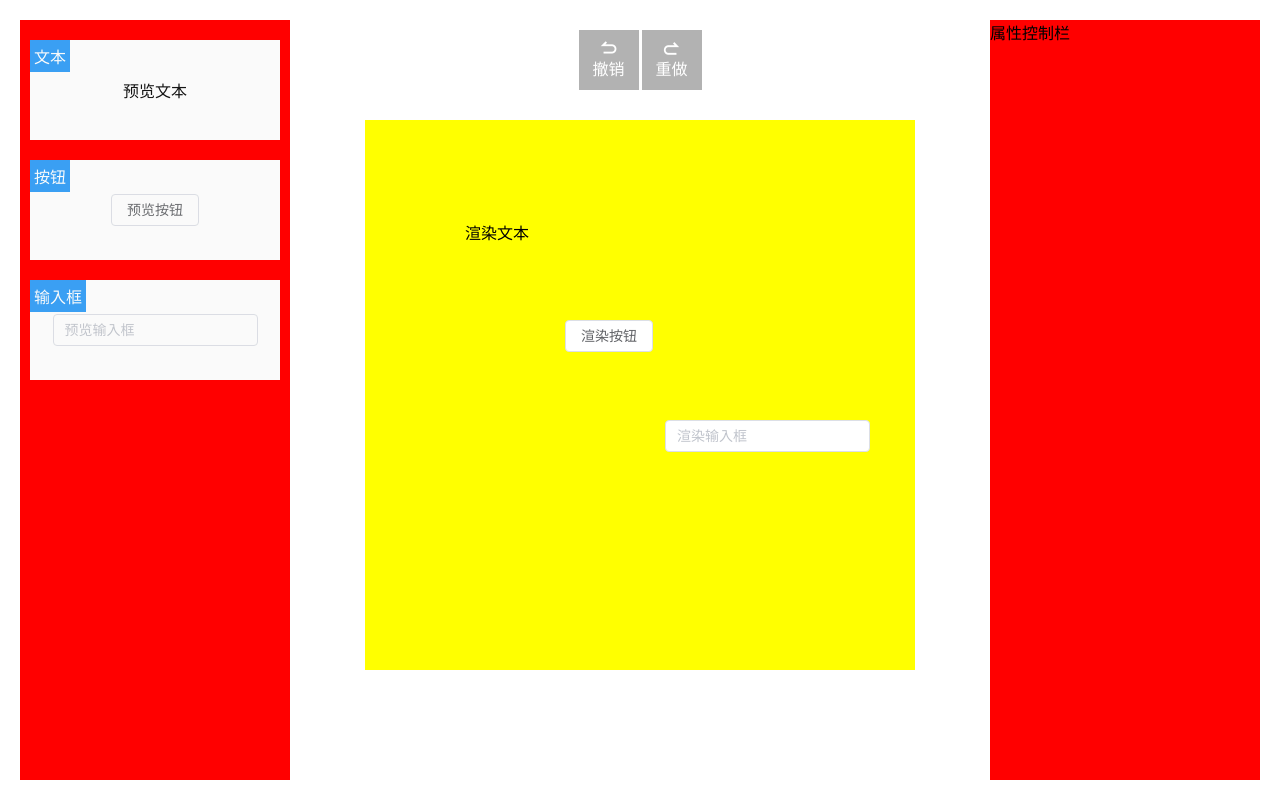
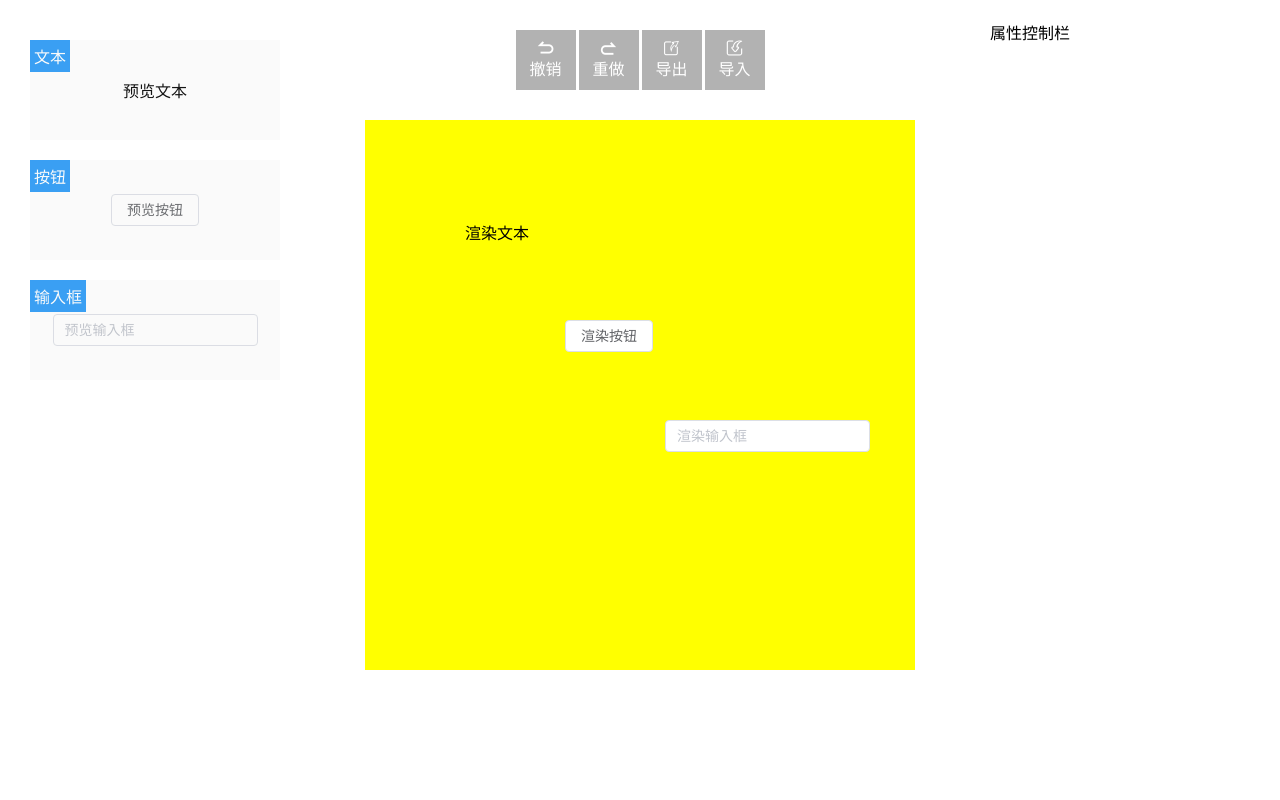
Before and after one commit to CodeDesign99/vue-json-shema, a Vue app: page / in a window 1280 px wide. Built offline with nearby package versions, Linux system fonts and the light colour scheme; the HTML template or start-up script is replaced by a standard one.

Commit message:
实现导入导出json功能

```diff
--- /dev/null
+++ b/src/components/Dialog.jsx
@@ -0,0 +1,62 @@
+import { ElDialog, ElInput, ElButton } from "element-plus";
+import { createVNode, defineComponent, reactive, ref, render } from "vue";
+
+const DialogComponent = defineComponent({
+    props: {
+        option: {
+            type: Object
+        }
+    },
+    setup(props, ctx) {
+        const isShow = ref(false)
+        const state = reactive({
+            option: props.option
+        })
+
+        ctx.expose({
+            showDialog(option) {
+                state.option = option
+                isShow.value = true
+            }
+        })
+
+        const onCancel = () => {
+            isShow.value = false
+        }
+
+        const onConfirm = () => {
+            isShow.value = false
+            state.option.onConfirm && state.option.onConfirm(state.option.content)
+        }
+
+        return () => <ElDialog v-model={isShow.value} title={state.option.title}>
+            {
+                {
+                    default: () => <ElInput
+                        type='textarea'
+                        v-model={state.option.content}
+                        row={10}
+                    ></ElInput>,
+                    footer: () => state.option.footer && <div>
+                        <ElButton onClick={onCancel}>取消</ElButton>
+                        <ElButton type='primary' onClick={onConfirm}>确定</ElButton>
+                    </div>
+                }
+            }
+        </ElDialog>
+    }
+})
+
+let vnode
+
+export function $dialog(option) {
+    if (!vnode) {
+        let el = document.createElement('div')
+        vnode = createVNode(DialogComponent, { option })
+        render(vnode, el)
+        document.body.appendChild(el)
+    }
+
+    const { showDialog } = vnode.component.exposed
+    showDialog(option)
+}
--- a/src/package/editor.jsx
+++ b/src/package/editor.jsx
@@ -6,6 +6,7 @@ import { useMenuDragger } from "./useMenuDragger";
 import useFocus from "./useFocus";
 import useBlockDragger from "./useBlockDragger";
 import useCommand from "./useCommand";
+import { $dialog } from "../components/Dialog";
 
 export default defineComponent({
     props: {
@@ -44,11 +45,32 @@ export default defineComponent({
         const buttons = [
             { label: '撤销', icon: 'icon-back', handler: () => commands.undo() },
             { label: '重做', icon: 'icon-forward', handler: () => commands.redo() },
+            {
+                label: '导出', icon: 'icon-export', handler: () => {
+                    $dialog({
+                        title: '导出json',
+                        content: JSON.stringify(data.value),
+                        footer: false
+                    })
+                }
+            },
+            {
+                label: '导入', icon: 'icon-import', handler: () => {
+                    $dialog({
+                        title: '导入json',
+                        content: '',
+                        footer: true,
+                        onConfirm(json) {
+                            commands.updateContainer(JSON.parse(json))
+                        }
+                    })
+                }
+            }
         ]
 
         return () => <div class="editor">
             <div class="editor-left">
-                { /* 根据注册列表 渲染对应的内容 可以实现H5的拖拽*/ }
+                { /* 根据注册列表 渲染对应的内容 可以实现H5的拖拽*/}
                 {
                     config.componentList.map(component => <div
                         class="editor-left-item"
@@ -79,14 +101,14 @@ export default defineComponent({
                         class="editor-container-canvas__content"
                         style={containerStyles.value}
                         ref={containerRef}
-                        onMousedown={ containerMousedown }
+                        onMousedown={containerMousedown}
                     >
                         {
                             (data.value.blocks.map((block, index) => <div>
                                 <EditorBlock
-                                    class={ block.focus ? 'editor-block-focus' : '' }
+                                    class={block.focus ? 'editor-block-focus' : ''}
                                     block={block}
-                                    onMousedown={ (e) => blockMousedown(e, block, index) }
+                                    onMousedown={(e) => blockMousedown(e, block, index)}
                                 ></EditorBlock>
                             </div>))
                         }
--- a/src/package/editor.scss
+++ b/src/package/editor.scss
@@ -1,17 +1,22 @@
 @import "../iconfont/iconfont.css";
-.editor{
+
+.editor {
     width: 100%;
     height: 100%;
-    &-left, &-right{
+
+    &-left,
+    &-right {
         position: absolute;
         width: 270px;
-        background-color: red;
+        // background-color: red;
         top: 0;
         bottom: 0;
     }
-    &-left{
+
+    &-left {
         left: 0;
-        &-item{
+
+        &-item {
             position: relative;
             width: 250px;
             min-height: 100px;
@@ -26,7 +31,8 @@
             user-select: none;
             -webkit-user-select: none;
             -ms-user-select: none;
-            > span{
+
+            >span {
                 position: absolute;
                 top: 0;
                 left: 0;
@@ -34,7 +40,8 @@
                 color: #fff;
                 padding: 4px;
             }
-            &::after{
+
+            &::after {
                 content: '';
                 position: absolute;
                 top: 0;
@@ -46,10 +53,12 @@
             }
         }
     }
-    &-right{
+
+    &-right {
         right: 0;
     }
-    &-top{
+
+    &-top {
         position: absolute;
         right: 280px;
         left: 280px;
@@ -57,7 +66,8 @@
         display: flex;
         justify-content: center;
         align-items: center;
-        &-button{
+
+        &-button {
             width: 60px;
             height: 60px;
             display: flex;
@@ -67,19 +77,23 @@
             cursor: pointer;
             background-color: rgba(0, 0, 0, 0.3);
             color: #fff;
-            & + &{
+
+            &+& {
                 margin-left: 3px;
             }
         }
     }
-    &-container{
+
+    &-container {
         padding: 80px 270px 0;
         height: 100%;
         box-sizing: border-box;
-        &-canvas{
+
+        &-canvas {
             overflow: scroll;
             height: 100%;
-            &__content{
+
+            &__content {
                 position: relative;
                 margin: 20px auto;
                 background-color: yellow;
@@ -87,8 +101,10 @@
         }
     }
 }
-.editor-block{
+
+.editor-block {
     position: absolute;
+
     &::after {
         content: '';
         position: absolute;
@@ -98,18 +114,21 @@
         bottom: 0;
     }
 }
-.editor-block-focus{
-    &::after{
+
+.editor-block-focus {
+    &::after {
         border: 1px dashed red;
     }
 }
-.line-x{
+
+.line-x {
     position: absolute;
     top: 0;
     bottom: 0;
     border-left: 1px dashed red;
 }
-.line-y{
+
+.line-y {
     position: absolute;
     left: 0;
     right: 0;
--- a/src/package/useCommand.js
+++ b/src/package/useCommand.js
@@ -13,8 +13,8 @@ export default function useCommand(data) {
 
     const registry = (command) => {
         state.commandArray.push(command)
-        state.commands[command.name] = () => { // 命令名字对应执行函数
-            const { redo, undo } = command.execute()
+        state.commands[command.name] = (...args) => { // 命令名字对应执行函数
+            const { redo, undo } = command.execute(args)
             redo()
             if (!command.pushQueue) {
                 return
@@ -61,7 +61,6 @@ export default function useCommand(data) {
             }
         }
     })
-
     registry({
         name: 'drag',
         pushQueue: true, // 如果希望将操作放入队列中可以加一个属性 表示的等会操作要放到队列里
@@ -92,6 +91,25 @@ export default function useCommand(data) {
             }
         }
     })
+    registry({
+        name: 'updateContainer',
+        pushQueue: true,
+        execute(newValue) {
+            let state = {
+                before: data.value,
+                after: newValue
+            }
+            return {
+                redo: () => {
+                    data.value = state.after
+                },
+                undo: () => {
+                    data.value = state.before
+                }
+            }
+
+        }
+    })
 
     const keyboardEvent = (() => {
         const keyCodes = {
@@ -105,7 +123,7 @@ export default function useCommand(data) {
             keyString.push(keyCodes[keyCode])
             keyString = keyString.join('+')
 
-            state.commandArray.forEach(({ keyboard, name}) => {
+            state.commandArray.forEach(({ keyboard, name }) => {
                 if (!keyboard) return
                 if (keyboard === keyString) {
                     state.commands[name]()
```
